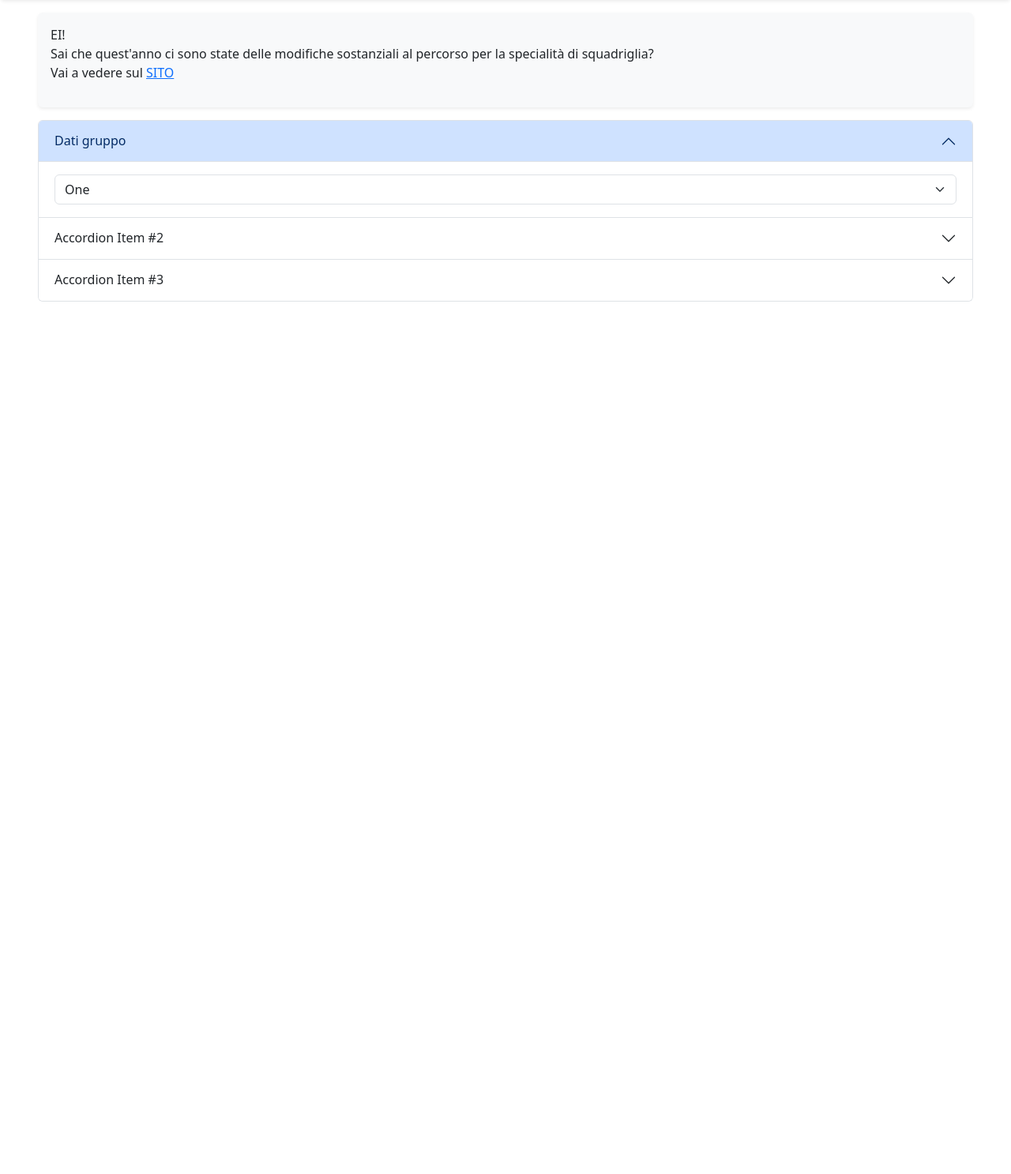
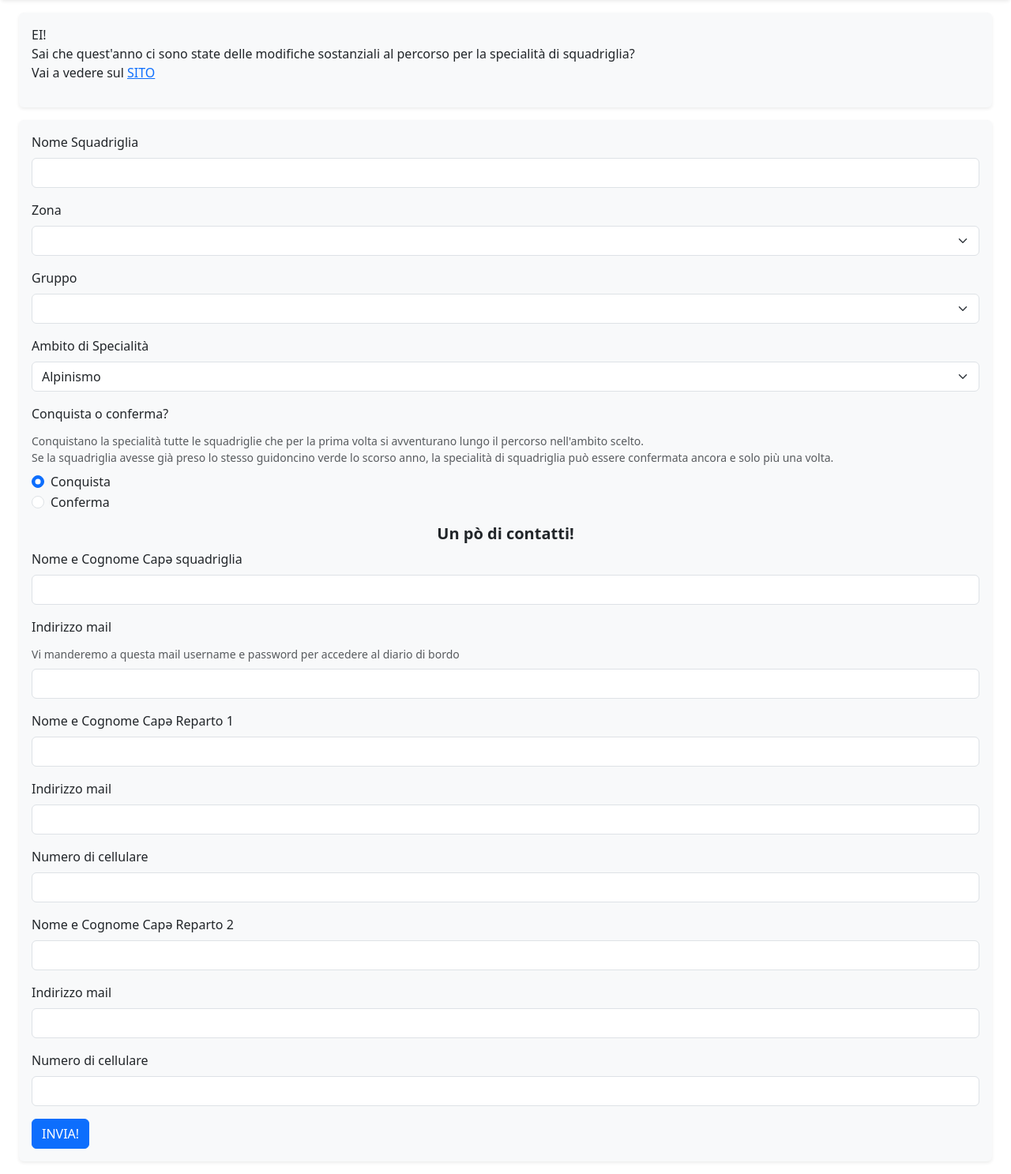
Before and after one commit to egit-guidoncini-verdi/guidonciniverdi-gestionale, a Flask app: page /iscriviti in a window 1280 px wide. Shown: the part 88-1575 px from the top of the page at 79% size. Before the commit the page ends 470 px from the top, so only its background shows below. Run offline with Flask 3, Linux system fonts and the light colour scheme; lists and menus that the app fills with data are empty; parts of the project's set-up code (start-up, migrations or seed data) failed here and were passed over.

Commit message:
pagina iscrizioni completa

```diff
--- a/app.py
+++ b/app.py
@@ -3,8 +3,6 @@ from flask_login import UserMixin, login_user, LoginManager, login_required, log
 from werkzeug.security import generate_password_hash, check_password_hash
 from werkzeug.utils import secure_filename
 from flask_sqlalchemy import SQLAlchemy
-import pprint
-import pickle
 import pandas as pd
 import datetime
 import requests
@@ -12,10 +10,35 @@ import secrets
 import base64
 import json
 
-pp = pprint.PrettyPrinter(indent=4)
-
 with open("credenziali.json", "r") as f:
     cr = json.load(f)
+
+# generazione dell'elenco gruppi
+gruppi = {}
+df = pd.read_csv("gruppi.csv")
+
+for i in list(set(df["zona"].tolist())):
+    gruppi[i] = []
+
+for i in df.index:
+    gruppi[df["zona"][i]].append(df["Denominazione Gruppo"][i])
+
+# costanti varie
+specialita = [
+    "Alpinismo",
+    "Artigianato",
+    "Campismo",
+    "Civitas",
+    "Esplorazione",
+    "Espressione",
+    "Giornalismo",
+    "Internazionale",
+    "Natura",
+    "Nautica",
+    "Olimpia",
+    "Pronto intervento"
+]
+
 
 app = Flask(__name__)
 app.config["SQLALCHEMY_DATABASE_URI"] =  "sqlite:///gv_db.db"
@@ -29,14 +52,21 @@ class User(db.Model, UserMixin):
 
 class IscrizioniEG(db.Model):
     id = db.Column(db.Integer, primary_key=True)
-    form_id = db.Column(db.Integer, nullable=False)
     nome = db.Column(db.String(128), nullable=False)
     mail = db.Column(db.String(128), nullable=False)
     zona = db.Column(db.String(128), nullable=False)
     gruppo = db.Column(db.String(128), nullable=False)
     specialita = db.Column(db.String(128), nullable=False)
     # tipo indica se conquista o conferma => True se conferma
-    tipo = db.Column(db.Boolean, nullable=False)
+    tipo = db.Column(db.String(128), nullable=False)
+    # Contatti
+    nome_capo_sq = db.Column(db.String(128), nullable=False)
+    nome_capo1 = db.Column(db.String(128), nullable=False)
+    mail_capo1 = db.Column(db.String(128), nullable=False)
+    cell_capo1 = db.Column(db.String(128), nullable=False)
+    nome_capo2 = db.Column(db.String(128), nullable=False)
+    mail_capo2 = db.Column(db.String(128), nullable=False)
+    cell_capo2 = db.Column(db.String(128), nullable=False)
 
 class WordpressUser(db.Model):
     id = db.Column(db.Integer, primary_key=True)
@@ -134,9 +164,13 @@ def welcome():
         flash("Le password non coincidono!", "warning")
     return redirect(url_for("login"))
 
-@app.route("/iscriviti")
+@app.route("/iscriviti", methods=["GET", "POST"])
 def iscriviti():
-    return render_template("iscriviti.html")
+    if request.method == "POST":
+        iscrizione = IscrizioniEG(nome=request.form["nome_squadriglia"], mail=request.form["mail_squadriglia"], zona=request.form["zona"], gruppo=request.form["gruppo"], specialita=request.form["specialita"], tipo=request.form["conquista_conferma"], nome_capo_sq=request.form["nome_capo_squadriglia"], nome_capo1=request.form["nome_capo_rep1"], mail_capo1=request.form["mail_rep1"], cell_capo1=request.form["numero_rep1"], nome_capo2=request.form["nome_capo_rep2"], mail_capo2=request.form["mail_rep2"], cell_capo2=request.form["numero_rep2"])
+        db.session.add(iscrizione)
+        db.session.commit()
+    return render_template("iscriviti.html", gruppi=gruppi, specialita=specialita)
 
 if __name__ == "__main__":
     app.run(port=8000, host="0.0.0.0")
--- a/templates/iscriviti.html
+++ b/templates/iscriviti.html
@@ -1,5 +1,5 @@
 <!DOCTYPE html>
-<html lang="">
+<html lang="it-IT">
   <head>
     <meta charset="utf-8">
     <meta name="viewport" content="width=device-width, initial-scale=1">
@@ -13,52 +13,123 @@
       </div>
     </header>
     <main>
-      <div class="shadow-sm p-3 mb-3 mx-5 bg-body-tertiary rounded">
-        <p>EI!<br>Sai che quest'anno ci sono state delle modifiche sostanziali al percorso per la specialità di squadriglia?<br>Vai a vedere sul <a href="https://guidonciniverdi.it">SITO</a></p>
+      <div class="shadow-sm p-3 mb-3 mx-4 bg-body-tertiary rounded">
+        <p>EI!<br>Sai che quest'anno ci sono state delle modifiche sostanziali al percorso per la specialità di squadriglia?<br>Vai a vedere sul <a href="https://guidonciniverdi.it" target="_blank">SITO</a></p>
       </div>
-      <div class="accordion mx-5" id="accordionExample">
-        <div class="accordion-item">
-          <h2 class="accordion-header">
-            <button class="accordion-button" type="button" data-bs-toggle="collapse" data-bs-target="#collapseOne" aria-expanded="true" aria-controls="collapseOne">
-              Dati gruppo
-            </button>
-          </h2>
-          <div id="collapseOne" class="accordion-collapse collapse show" data-bs-parent="#accordionExample">
-            <div class="accordion-body">
-              <select class="form-select" aria-label="Default select example">
+      <div class="shadow-sm p-3 mb-3 mx-4 bg-body-tertiary rounded">
+        <form method="post">
+          <div class="mb-3">
+            <label for="nome_squadriglia" class="form-label">Nome Squadriglia</label>
+            <input type="text" class="form-control" id="nome_squadriglia" name="nome_squadriglia">
+          </div>
 
-                <option value="1">One</option>
+          <div class="mb-3">
+          <label for="zona" class="form-label">Zona</label>
+          <select class="form-select" id="zona" name="zona" onchange="updateGruppoOptions()">
+            {% for i in gruppi %}
+            <option value="{{ i }}">{{ i }}</option>
+            {% endfor %}
           </select>
           </div>
+
+          <div class="mb-3">
+          <label for="gruppo" class="form-label">Gruppo</label>
+          <select class="form-select" id="gruppo" name="gruppo">
+          </select>
+          </div>
+
+          <div class="mb-3">
+          <label for="specialita" class="form-label">Ambito di Specialità</label>
+          <select class="form-select" id="specialita" name="specialita">
+            {% for i in specialita %}
+            <option value="{{ i }}">{{ i }}</option>
+            {% endfor %}
+          </select>
+          </div>
+
+          <div class="mb-3">
+          <label for="conquista_conferma" class="form-label" aria-describedby="conquista_conferma_descr">Conquista o conferma?</label>
+          <div id="conquista_conferma_descr" class="form-text mb-2">Conquistano la specialità tutte le squadriglie che per la prima volta si avventurano lungo il percorso nell'ambito scelto.<br>Se la squadriglia avesse già preso lo stesso guidoncino verde lo scorso anno, la specialità di squadriglia può essere confermata ancora e solo più una volta.</div>
+          <div class="form-check">
+            <input class="form-check-input" value="conquista" type="radio" name="conquista_conferma" id="conquista" checked>
+            <label class="form-check-label" for="conquista">Conquista</label>
+          </div>
+          <div class="form-check">
+            <input class="form-check-input" value="conferma" type="radio" name="conquista_conferma" id="conferma">
+            <label class="form-check-label" for="conferma">Conferma</label>
           </div>
           </div>
-        <div class="accordion-item">
-          <h2 class="accordion-header">
-            <button class="accordion-button collapsed" type="button" data-bs-toggle="collapse" data-bs-target="#collapseTwo" aria-expanded="false" aria-controls="collapseTwo">
-              Accordion Item #2
-            </button>
-          </h2>
-          <div id="collapseTwo" class="accordion-collapse collapse" data-bs-parent="#accordionExample">
-            <div class="accordion-body">
-              <strong>This is the second item's accordion body.</strong> It is hidden by default, until the collapse plugin adds the appropriate classes that we use to style each element. These classes control the overall appearance, as well as the showing and hiding via CSS transitions. You can modify any of this with custom CSS or overriding our default variables. It's also worth noting that just about any HTML can go within the <code>.accordion-body</code>, though the transition does limit overflow.
+
+          <h5 class="text-center"><strong>Un pò di contatti!</strong></h5>
+
+          <div class="mb-3">
+            <label for="nome_capo_squadriglia" class="form-label">Nome e Cognome Capə squadriglia</label>
+            <input type="text" class="form-control" id="nome_capo_squadriglia" name="nome_capo_squadriglia">
           </div>
+
+          <div class="mb-3">
+            <label for="mail_squadriglia" class="form-label" aria-describedby="mail_descr">Indirizzo mail</label>
+            <div id="conquista_conferma_descr" class="form-text mb-2">Vi manderemo a questa mail username e password per accedere al diario di bordo</div>
+            <input type="email" class="form-control" id="mail_squadriglia" name="mail_squadriglia">
           </div>
+
+          <div class="mb-3">
+            <label for="nome_capo_rep1" class="form-label">Nome e Cognome Capə Reparto 1</label>
+            <input type="text" class="form-control" id="nome_capo_rep1" name="nome_capo_rep1">
           </div>
-        <div class="accordion-item">
-          <h2 class="accordion-header">
-            <button class="accordion-button collapsed" type="button" data-bs-toggle="collapse" data-bs-target="#collapseThree" aria-expanded="false" aria-controls="collapseThree">
-              Accordion Item #3
-            </button>
-          </h2>
-          <div id="collapseThree" class="accordion-collapse collapse" data-bs-parent="#accordionExample">
-            <div class="accordion-body">
-              <strong>This is the third item's accordion body.</strong> It is hidden by default, until the collapse plugin adds the appropriate classes that we use to style each element. These classes control the overall appearance, as well as the showing and hiding via CSS transitions. You can modify any of this with custom CSS or overriding our default variables. It's also worth noting that just about any HTML can go within the <code>.accordion-body</code>, though the transition does limit overflow.
+
+          <div class="mb-3">
+            <label for="mail_rep1" class="form-label">Indirizzo mail</label>
+            <input type="email" class="form-control" id="mail_rep1" name="mail_rep1">
           </div>
+
+          <div class="mb-3">
+            <label for="numero_rep1" class="form-label">Numero di cellulare</label>
+            <input type="number" class="form-control" id="numero_rep1" name="numero_rep1">
           </div>
+
+          <div class="mb-3">
+            <label for="nome_capo_rep2" class="form-label">Nome e Cognome Capə Reparto 2</label>
+            <input type="text" class="form-control" id="nome_capo_rep2" name="nome_capo_rep2">
           </div>
+
+          <div class="mb-3">
+            <label for="mail_rep2" class="form-label">Indirizzo mail</label>
+            <input type="email" class="form-control" id="mail_rep2" name="mail_rep2">
+          </div>
+
+          <div class="mb-3">
+            <label for="numero_rep2" class="form-label">Numero di cellulare</label>
+            <input type="number" class="form-control" id="numero_rep2" name="numero_rep2">
+          </div>
+
+          <button type="submit" class="btn btn-primary">INVIA!</button>
+        </form>
       </div>
     </main>
     <footer></footer>
+    <script type="text/javascript">
+    var gruppi = {{ gruppi|tojson }}
+
+    function updateGruppoOptions() {
+        var zonaSelect = document.getElementById("zona");
+        var gruppoSelect = document.getElementById("gruppo");
+
+        // Rimuovi tutte le opzioni correnti nella dropdown Gruppo
+        gruppoSelect.innerHTML = "";
+
+        // Aggiungi solo le opzioni correlate alla scelta della Zona
+        var selectedZona = zonaSelect.options[zonaSelect.selectedIndex].value;
+        for (var i in gruppi[selectedZona]) {
+            var option = document.createElement("option");
+            option.value = gruppi[selectedZona][i];
+            option.text = gruppi[selectedZona][i];
+            gruppoSelect.add(option);
+        }
+    }
+
+    updateGruppoOptions();
+    </script>
     <script src="https://cdn.jsdelivr.net/npm/bootstrap@5.3.2/dist/js/bootstrap.bundle.min.js" integrity="sha384-C6RzsynM9kWDrMNeT87bh95OGNyZPhcTNXj1NW7RuBCsyN/o0jlpcV8Qyq46cDfL" crossorigin="anonymous"></script>
   </body>
 </html>
```
Also changed, not shown: 1 other file. Lines whose indentation alone changed are shown as unchanged.
